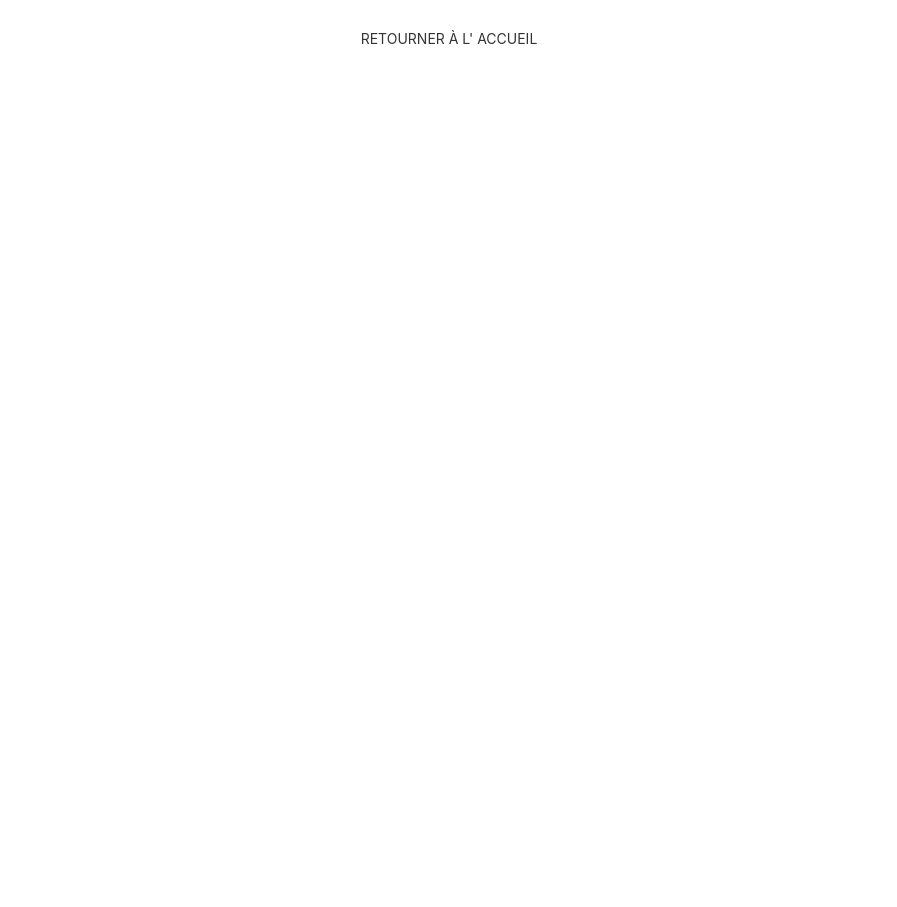
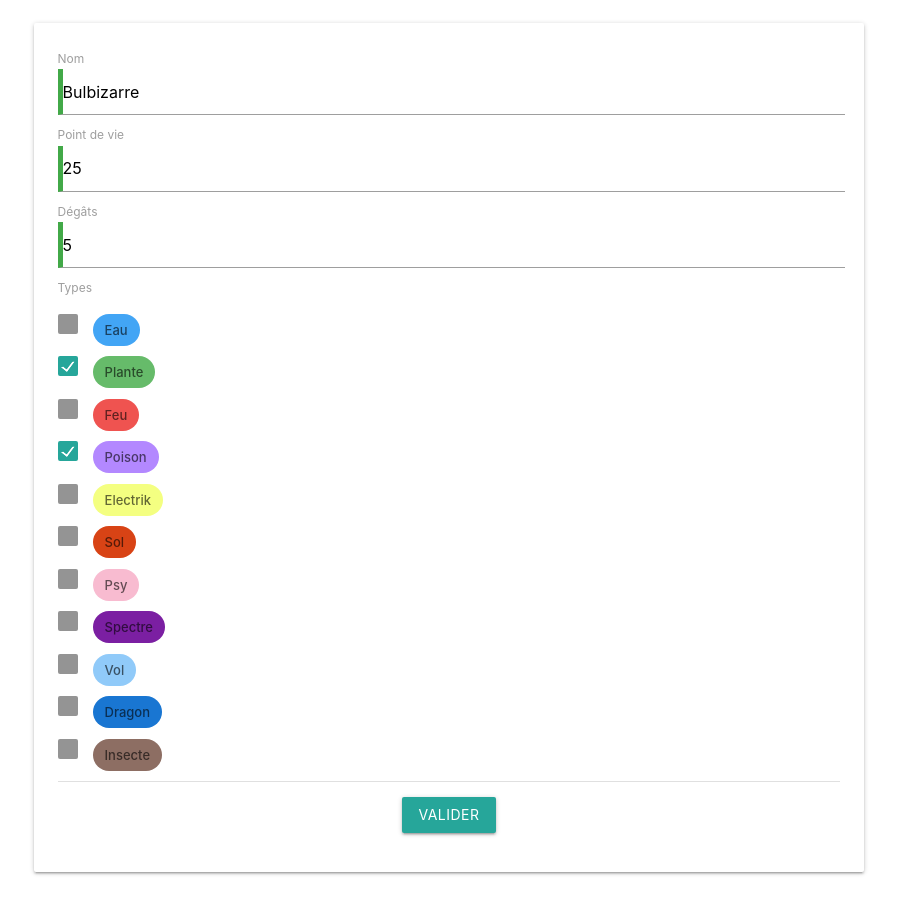
Before and after one commit to ThibaultAncele/pokemonAngular, an Angular app: page /edit/pokemon/1 in a window 1280 px wide. Shown: the part 486-1393 px from the top of the page, without its empty margins (191-1088 px from the left). Before the commit the page ends 800 px from the top, so only its background shows below. Built offline with nearby package versions, Linux system fonts and the light colour scheme.

Commit message:
ajout d'un form et utilisation de ngForm / ngModel

```diff
--- a/src/app/app.module.ts
+++ b/src/app/app.module.ts
@@ -1,4 +1,5 @@
 import { NgModule } from '@angular/core';
+import { FormsModule } from '@angular/forms'
 import { BrowserModule } from '@angular/platform-browser';
 
 import { AppRoutingModule } from './app-routing.module';
@@ -13,6 +14,7 @@ import { PokemonModule } from './pokemon/pokemon.module';
   ],
   imports: [
     BrowserModule,
+    FormsModule,
     PokemonModule,
     AppRoutingModule
   ],
--- a/src/app/pokemon/detail-pokemon/detail-pokemon.component.html
+++ b/src/app/pokemon/detail-pokemon/detail-pokemon.component.html
@@ -36,6 +36,7 @@
         </div>
         <div class="card-action">
           <a (click)="goToPokemonList()" class="btn-flat">Retour</a>
+          <a (click)="goToEditPokemon(pokemon)" class="btn-flat">Editer</a>
         </div>
       </div>
     </div>
--- a/src/app/pokemon/detail-pokemon/detail-pokemon.component.ts
+++ b/src/app/pokemon/detail-pokemon/detail-pokemon.component.ts
@@ -24,4 +24,8 @@ export class DetailPokemonComponent implements OnInit {
   goToPokemonList(){
     this.router.navigate(['/pokemons']);
   }
+
+  goToEditPokemon(pokemon: Pokemon){
+    this.router.navigate(['/edit/pokemon', pokemon.id])
+  }
 }
--- /dev/null
+++ b/src/app/pokemon/edit-pokemon/edit-pokemon.component.ts
@@ -0,0 +1,33 @@
+import { Component, OnInit } from '@angular/core';
+import { Pokemon } from '../pokemon';
+import { ActivatedRoute } from '@angular/router';
+import { PokemonService } from '../pokemon.service';
+
+@Component({
+  selector: 'app-edit-pokemon',
+  template: `
+    <h2 class="center"> Editer {{ pokemon?.name }} </h2>
+    <p *ngIf="pokemon" class="center">
+      <img [src]="pokemon.picture">
+    </p>
+    <app-pokemon-form *ngIf="pokemon" [pokemon]="pokemon"></app-pokemon-form>
+  `,
+  styles: [
+  ]
+})
+export class EditPokemonComponent implements OnInit{
+
+  pokemon: Pokemon | undefined;
+
+  constructor(private route: ActivatedRoute,
+    private pokemonService: PokemonService) { }
+
+  ngOnInit(): void {
+      const pokemonId: string | null = this.route.snapshot.paramMap.get('id');
+      if(pokemonId) {
+        this.pokemon = this.pokemonService.getPokemonById(+pokemonId);
+      } else {
+        this.pokemon = undefined;
+      }
+  }
+}
--- /dev/null
+++ b/src/app/pokemon/pokemon-form/pokemon-form.component.css
@@ -0,0 +1,7 @@
+.ng-valid[required] {
+    border-left: 5px solid #42A948;
+}
+
+.ng-invalide:not(form) {
+    border-left: 5px solid #A94442;
+}
--- /dev/null
+++ b/src/app/pokemon/pokemon-form/pokemon-form.component.html
@@ -0,0 +1,83 @@
+<form *ngIf="pokemon" (ngSubmit)="onSubmit()" #pokemonForm="ngForm">
+    <div class="row">
+      <div class="col s8 offset-s2">
+        <div class="card-panel">
+
+          <!-- Pokemon name -->
+          <div class="form-group">
+            <label for="name">Nom</label>
+            <input type="text" class="form-control" id="name"
+                    required
+                    pattern="^[a-zA-Zàéèç]{1,25}$"
+                   [(ngModel)]="pokemon.name" name="name"
+                   #name="ngModel">
+
+            <div [hidden]="name.valid || name.pristine"
+                  class="card-panel red accent-1">
+                  Le nom du pokémon est requis (1-25).
+            </div>
+          </div>
+
+          <!-- Pokemon hp -->
+          <div class="form-group">
+            <label for="hp">Point de vie</label>
+            <input type="number" class="form-control" id="hp"
+                    required
+                    pattern="^[0-9]{1,3}$"
+                   [(ngModel)]="pokemon.hp" name="hp"
+                   #hp="ngModel">
+             <div [hidden]="hp.valid || hp.pristine"
+                   class="card-panel red accent-1">
+                   Les points de vie du pokémon sont compris entre 0 et 999.
+             </div>
+          </div>
+
+          <!-- Pokemon cp -->
+          <div class="form-group">
+            <label for="cp">Dégâts</label>
+            <input type="number" class="form-control" id="cp"
+                    required
+                    pattern="^[0-9]{1,2}$"
+                   [(ngModel)]="pokemon.cp" name="cp"
+                   #cp="ngModel">
+             <div [hidden]="cp.valid || cp.pristine"
+                   class="card-panel red accent-1">
+                   Les dégâts du pokémon sont compris entre 0 et 99.
+             </div>
+          </div>
+
+          <!-- Pokemon types -->
+          <form class="form-group">
+            <label for="types">Types</label>
+            <p *ngFor="let type of types">
+              <label>
+                <input type="checkbox"
+                  class="filled-in"
+                  id="{{ type }}"
+                  [value]="type"
+                  [checked]="hasType(type)"
+                  [disabled]="!isTypesValid(type)"
+                  (change)="selectType($event, type)"/>
+                <span [attr.for]="type">
+                  <div class="{{ type | pokemonTypeColor }}">
+                    {{ type }}
+                  </div>
+                </span>
+              </label>
+            </p>
+          </form>
+
+          <!-- Submit button -->
+          <div class="divider"></div>
+          <div class="section center">
+            <button type="submit"
+              class="waves-effect waves-light btn"
+              [disabled]="!pokemonForm.form.valid">
+              Valider</button>
+          </div>
+
+        </div>
+      </div>
+    </div>
+  </form>
+<h3 *ngIf="!pokemon" class="center">Aucun pokémon à éditer...</h3>
--- /dev/null
+++ b/src/app/pokemon/pokemon-form/pokemon-form.component.ts
@@ -0,0 +1,53 @@
+import { Component, Input, OnInit } from '@angular/core';
+import { PokemonService } from '../pokemon.service';
+import { Pokemon } from '../pokemon';
+import { Router } from '@angular/router';
+
+@Component({
+  selector: 'app-pokemon-form',
+  templateUrl: './pokemon-form.component.html',
+  styleUrls: ['pokemon-form.component.css']
+})
+export class PokemonFormComponent implements OnInit{
+
+  @Input() pokemon: Pokemon;
+
+  types: string[];
+
+  constructor(private pokemonService:PokemonService,
+    private router : Router) { }
+
+  ngOnInit(){
+      this.types = this.pokemonService.getPokemonTypeList();
+  }
+
+  hasType(type: string): boolean{
+    return this.pokemon.types.includes(type);
+  }
+
+  selectType($event: Event, type: string) {
+    const isChecked: boolean = ($event.target as HTMLInputElement).checked;
+
+    if (isChecked){
+      this.pokemon.types.push(type);
+    } else {
+      const index = this.pokemon.types.indexOf(type);
+      this.pokemon.types.splice(index, 1);
+    }
+  }
+
+  isTypesValid(type: string): boolean{
+    if(this.pokemon.types.length == 1 && this.hasType(type)) {
+      return false;
+    }
+    if(this.pokemon.types.length > 1 && !this.hasType(type)){
+      return false;
+    }
+    return true;
+  }
+
+  onSubmit(){
+    console.log('Submit form !');
+    this.router.navigate(['/pokemon', this.pokemon.id]);
+  }
+}
```
Also changed, not shown: src/app/pokemon/pokemon.module.ts (+9 -2 lines).
